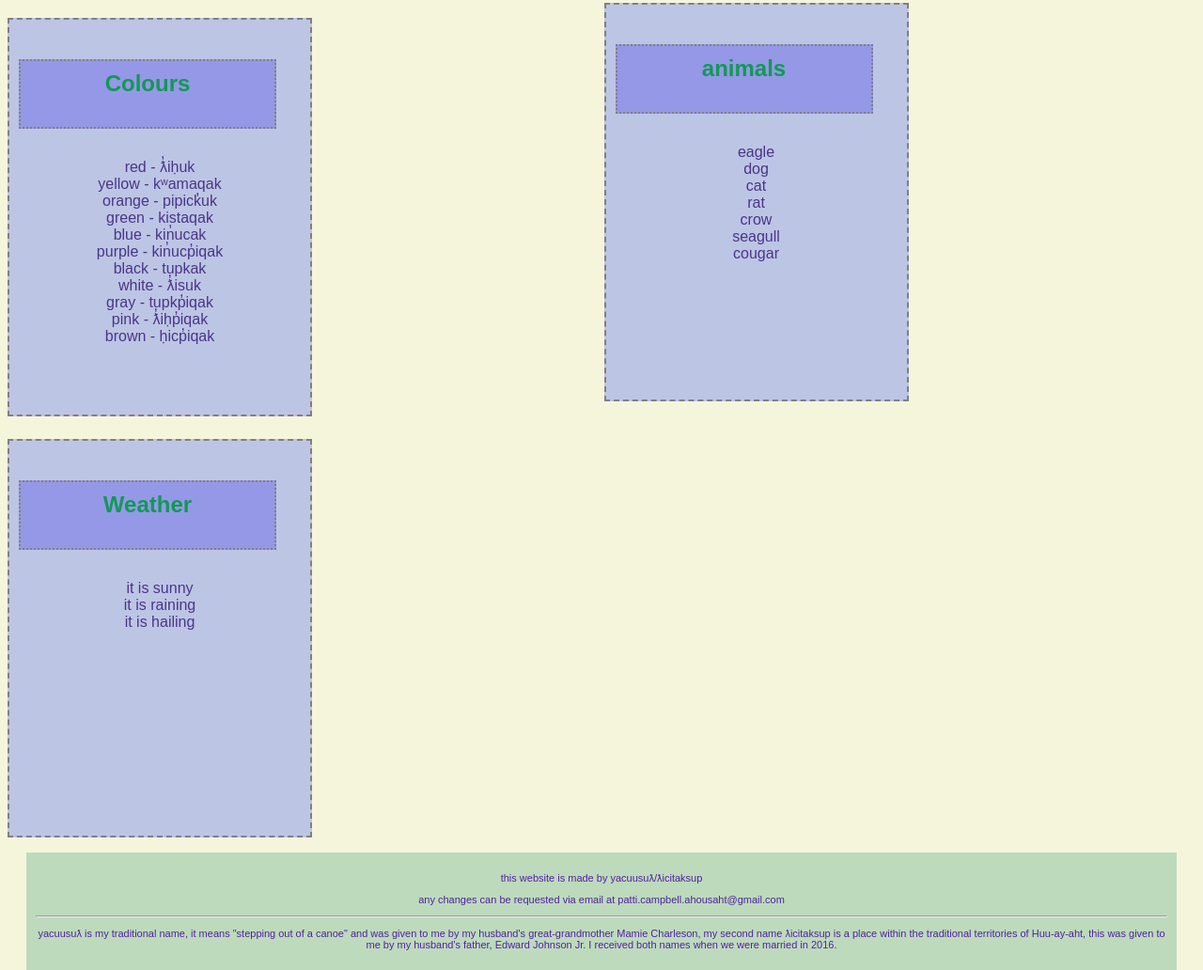
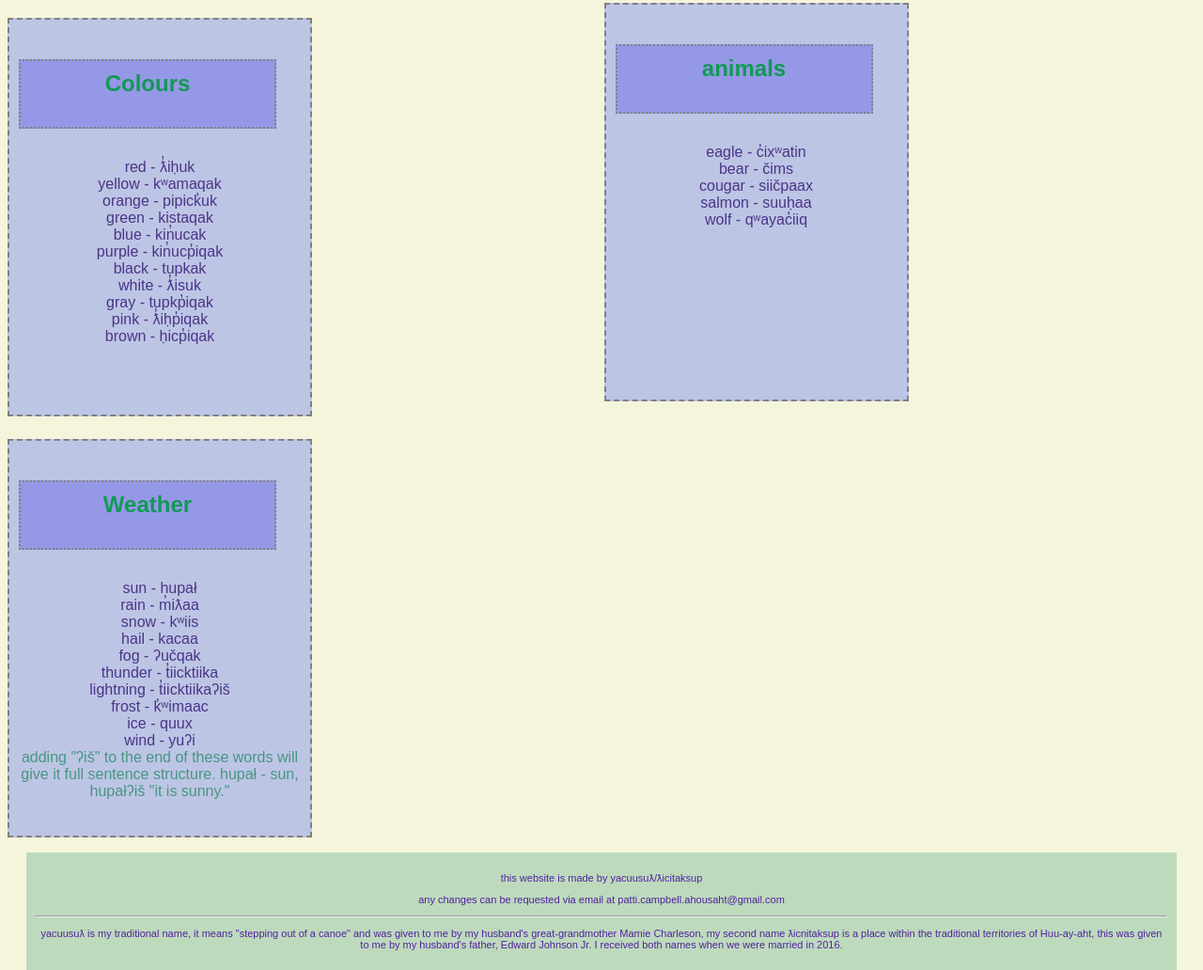
Before and after one commit to PatLinds/ahousahtlanguage, a plain HTML site: page primary.html in a window 1280 px wide. Shown: the part 2370-3402 px from the top of the page at 94% size. Drawn offline with Linux system fonts and the light colour scheme.

Commit message:
ahouslang̣19

```diff
--- a/primary.html
+++ b/primary.html
@@ -147,21 +147,27 @@
             </ul>
             <ul class="animals-all">
                 <h4 class="animals" id="animals-all">animals</h4>
-                <li>eagle</li>
-                <li>dog</li>
-                <li>cat</li>
-                <li>rat</li>
-                <li>crow</li>
-                <li>seagull</li>
-                <li>cougar</li>
+                <li>eagle - c̓ixʷatin</li>
+                <li>bear - čims</li>
+                <li>cougar - siičpaax</li>
+                <li>salmon - suuḥaa</li>
+                <li>wolf - qʷayac̓iiq</li>
             </ul>
         </section>
         <section>
             <ul class="weather-all">
                 <h4 class="weather" id="weather-all">Weather</h4>
-                <li>it is sunny</li>
-                <li>it is raining</li>
-                <li>it is hailing</li>
+                <li>sun - hupał</li>
+                <li>rain - m̓iƛaa</li>
+                <li>snow - kʷiis</li>
+                <li>hail - kacaa</li>
+                <li>fog - ʔučqak</li>
+                <li>thunder - t̓iicktiika</li>
+                <li>lightning - t̓iicktiikaʔiš</li>
+                <li>frost - k̓ʷimaac</li>
+                <li>ice - quux</li>
+                <li>wind - yuʔi</li>
+                adding "ʔiš" to the end of these words will give it full sentence structure.  hupał - sun, hupałʔiš "it is sunny."
             </ul>
         </section>
     </div>
@@ -170,8 +176,7 @@
             <p>any changes can be requested via email at patti.campbell.ahousaht@gmail.com</p>
         </p>
         <hr>
-        <p id="myname">yacuusuƛ is my traditional name, it means "stepping out of a canoe" and was given to me by my husband's great-grandmother Mamie Charleson, my second name ƛicitaksup is a place within the traditional territories of Huu-ay-aht, this was given to me by my husband's father, Edward Johnson Jr.  I received both names when we were married in 2016.</p>
+        <p id="myname">yacuusuƛ is my traditional name, it means "stepping out of a canoe" and was given to me by my husband's great-grandmother Mamie Charleson, my second name ƛicnitaksup is a place within the traditional territories of Huu-ay-aht, this was given to me by my husband's father, Edward Johnson Jr.  I received both names when we were married in 2016.</p>
     </footer>
-
 </body>
 </html>
```
Also changed, not shown: index.html (+2 -2 lines), links.html (+1 -1 lines), prayers.html (+10 -1 lines), tree.html (+3 -3 lines).
